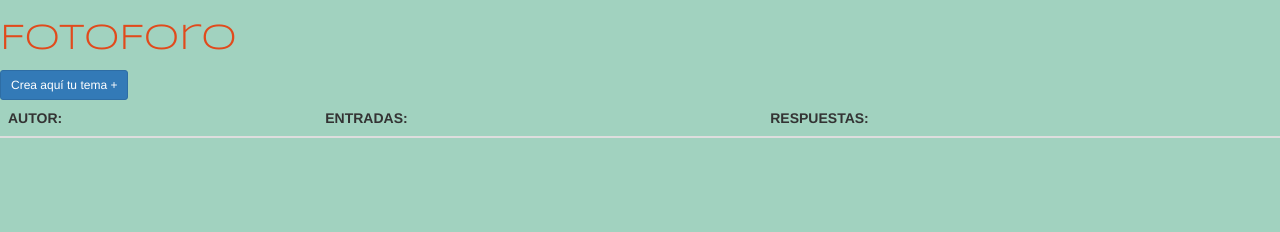
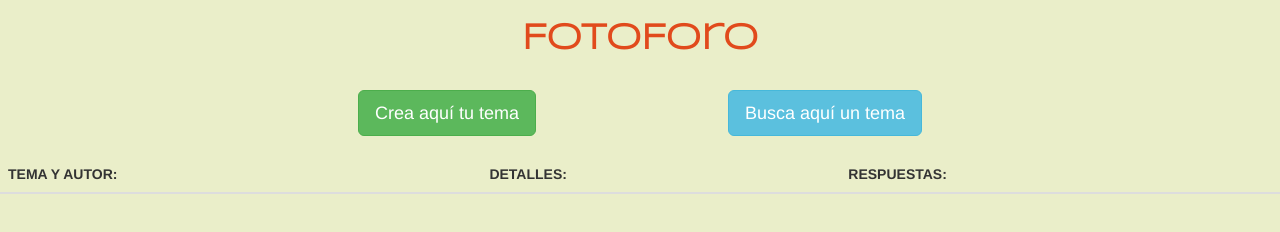
Before and after one commit to joshseve/final_Sprint5_ForoApi, a plain HTML site: page index.html in a window 1280 px wide. Drawn offline with nearby package versions, Linux system fonts and the light colour scheme; no server answers.

Commit message:
Hasta aquí, no funciono el filtrado y desconfigure las entradas

```diff
--- a/css/main.css
+++ b/css/main.css
@@ -1,8 +1,16 @@
 body{
-  background-color: #A1D2BF;
+  background-color: #EAEEC9;
 }
 
 h1{
   color: #E14A1C;
   font-family: 'Syncopate', sans-serif;
+  display: flex;
+  justify-content: space-around;
+  font-weight: bold;
 }
+
+.container{
+  display: flex;
+  justify-content: space-around;
+}
--- a/index.html
+++ b/index.html
@@ -18,17 +18,26 @@
   </head>
 
   <body>
+
     <h1>FotoForo</h1>
 
-    <!-- Button trigger modal -->
-    <button type="button" class="btn btn-primary btn-sm" data-toggle="modal" data-target="#myModal">
-      Crea aquí tu tema +
-    </button>
+      <br>
+    <section class="container">
+      <!-- Boton para agregarTema -->
+      <button type="button" class="btn btn-success btn-lg" data-toggle="modal" data-target="#myModal">
+        Crea aquí tu tema
+      </button>
+      <!-- Boton para Filtrar Busquedas -->
+      <button type="button" class="btn btn-info btn-lg filtrarTemas" data-toggle="modal" data-target="#myModal">
+        Busca aquí un tema
+      </button>
+    </section>
+      <br>
 
     <table class="table table-striped">
       <thead>
-        <th>AUTOR:</th>
-        <th>ENTRADAS:</th>
+        <th>TEMA Y AUTOR:</th>
+        <th>DETALLES:</th>
         <th>RESPUESTAS:</th>
       </thead>
       <tbody id="tasks-list"></tbody>
@@ -45,19 +54,19 @@
             </div>
             <div class="modal-body">
                 <div class="form-group">
-                  <label for="nombre-autor">Usuario: </label>
-                  <input type="text" class="form-control" id="autor" placeholder="Aquí tu nombre">
+                  <label for="nombre-autor">Datos de usuario: </label>
+                  <input type="text" class="form-control" id="autor" placeholder="Aquí tu nombre...">
                 </div>
             </div>
             <div class="modal-body">
                 <div class="form-group">
                   <label for="nombre-tema">Escribe el tema de tu preferencia: </label>
-                  <input type="text" class="form-control" id="tema" placeholder="Mis ideas justo aqui...">
+                  <input type="text" class="form-control" id="tema" placeholder="Tus ideas justo aqui...">
                 </div>
             </div>
             <div class="modal-footer">
               <button type="buton" class="btn btn-default" data-dismiss="modal">Cancelar</button>
-              <button type="submit" class="btn btn-primary">Envía tu entrada +</button>
+              <button type="submit" class="btn btn-primary">Envía tu entrada</button>
             </div>
           </div>
         </form>
@@ -76,8 +85,6 @@
  						     <span id="name"></span>
  						<h4>Tema: </h4>
  						     <span id="id"></span>
- 						<h4>Fecha de creación: </h4>
- 						     <span id="date"></span>
   					<div class="modal-footer">
  						  <button type="button" class="btn btn-primary close" data-dismiss="modal" aria-label="Close">Aceptar</button>
   					</div>
--- a/js/main.js
+++ b/js/main.js
@@ -17,7 +17,9 @@ var plantillaEntrada = '<tr data-id=__id__>' +
 // Creando la Plantilla de Iconos
 var plantillaIconos=  '<td>' +
           '<span class="glyphicon glyphicon-eye-open"></span>' +
+					'        .        ' +
           '<span class="glyphicon glyphicon-pencil"></span>'+
+					'        .        ' +
           '<span class="glyphicon glyphicon-remove"></span>'+
         	'</td>';
 
@@ -91,15 +93,15 @@ var mostrarInfoTema = function (autor, id) {
  	$("#id").text(id);
 }
 
-//Intanto del filtrado, DESACTIVADO porque desconfigure la entrada de Temas!!!
-// var filtrarTemas = function (e) {
-//     e.preventDefault();
-//     var criterioBusqueda = $("#search").val().toLowerCase();
-//     var temasFiltrados = temas.filter(function (temas) {
-//         return temas.autor.toLowerCase().indexOf(criterioBusqueda) >= 0;
-//     });
-//     mostrarTemas(temasFiltrados);
-// };
+//Intentando el filtrado, pero desconfigure la entrada de Temas!!!
+var filtrarTemas = function (e) {
+    e.preventDefault();
+    var criterioBusqueda = $("#search").val().toLowerCase();
+    var temasFiltrados = temas.filter(function (temas) {
+        return temas.autor.toLowerCase().indexOf(criterioBusqueda) >= 0;
+    });
+    mostrarTemas(temasFiltrados);
+};
 
 
 $(document).on("click", ".glyphicon-eye-open", infoTemas);
```
